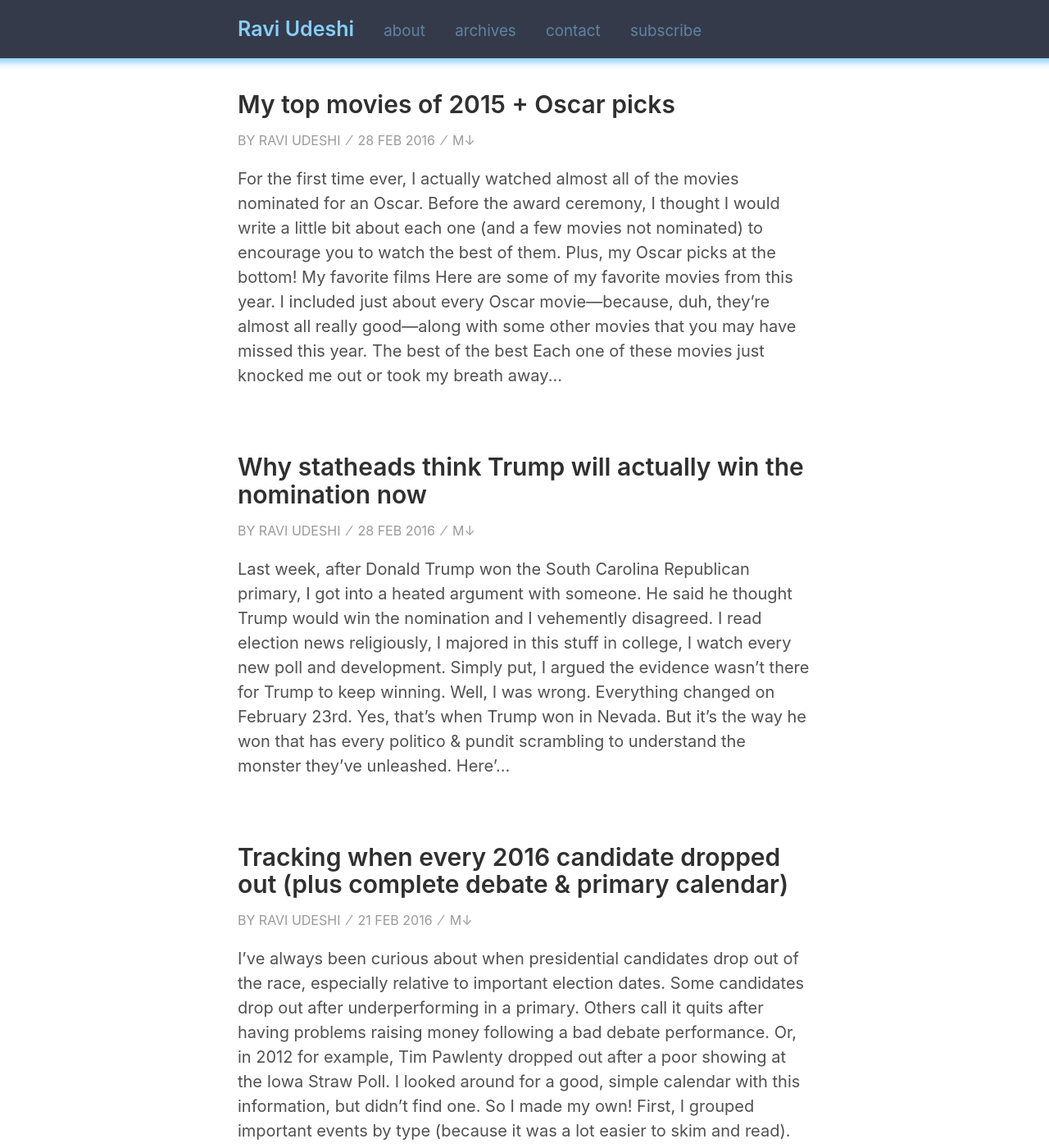
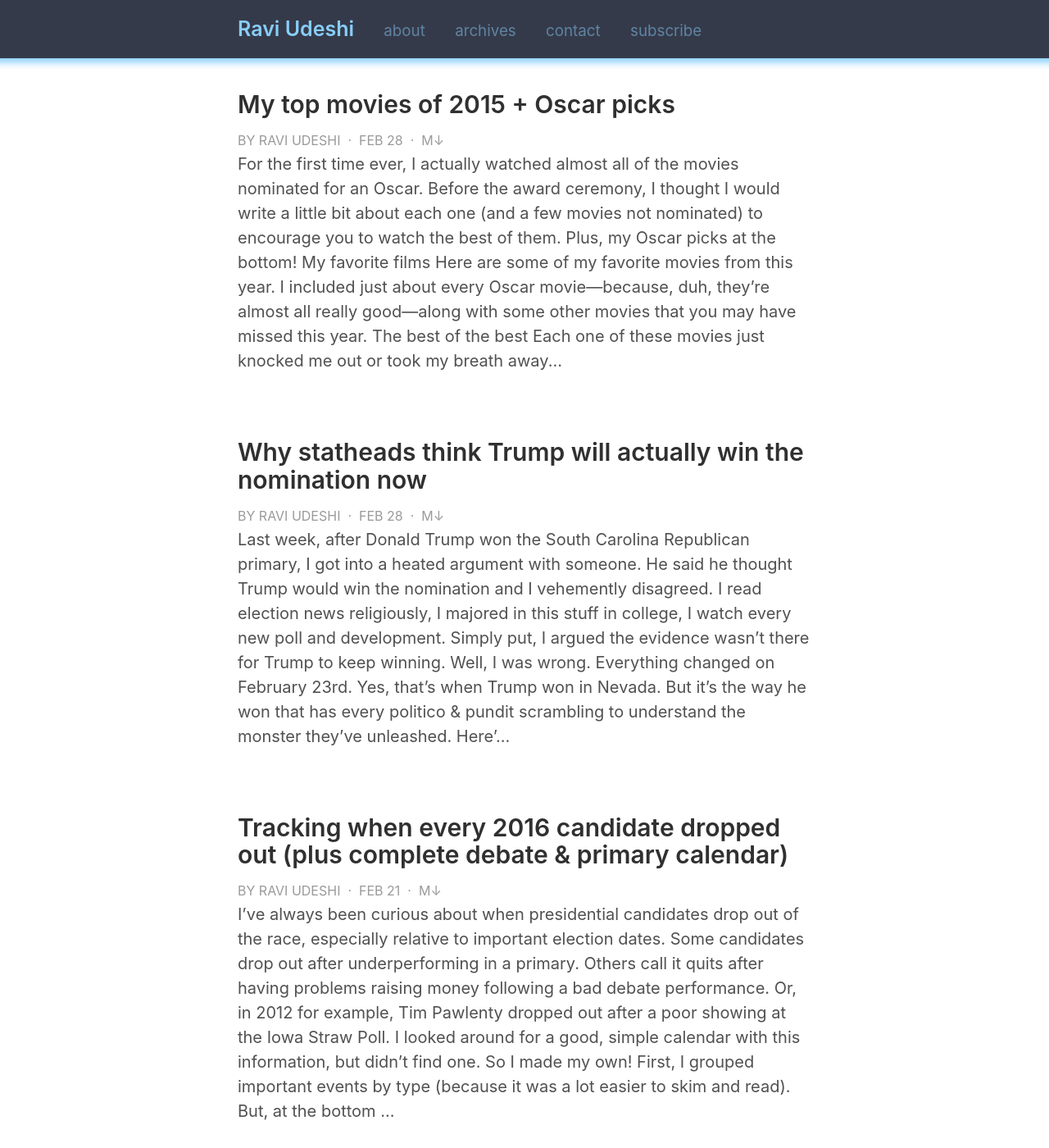
Before and after one commit to rkudeshi/rkudeshi.github.io, a Jekyll site: the page built from index.html, in a window 1280 px wide and 1400 px high. Shown: the whole window at 82% size. Built offline with Jekyll 4.4.1, drawn with Linux system fonts in a browser that asks for light colours; the list of posts is cut into pages by our own code; some of the changed text lies outside the part shown.

Commit message:
Change homepage post-meta formatting

```diff
--- a/index.html
+++ b/index.html
@@ -15,16 +15,13 @@ title: "Ravi Udeshi"
     <!-- <time datetime="{{ post.date | date_to_xmlschema }}" class="post-date">{{ post.date | date_to_string }}</time> -->
 
     <span class="post-meta">
-    <a href="/about">By Ravi Udeshi</a>
-    <span>&nbsp;&#8260;&nbsp;</span>
-    <time datetime="{{ post.date | date_to_xmlschema }}" class="post-date">{{ post.date | date_to_string }}</time>
-    <span>&nbsp;&#8260;&nbsp;</span>
-    <a href="https://raw.githubusercontent.com/{{ site.github.repository_nwo }}/master/{{ post.path }}">M&#8595;</a>
+      <a href="/about">By Ravi Udeshi</a>
+      <span>&nbsp;&middot;&nbsp;</span>
+      <time datetime="{{ post.date | date_to_xmlschema }}">{{ post.date | date: "%b %d" }}</time>
+      <span>&nbsp;&middot;&nbsp;</span>
+      <a href="https://raw.githubusercontent.com/{{ site.github.repository_nwo }}/master/{{ post.path }}">M&#8595;</a>
     </span>
 
-
-    <!-- <div>{{ post.content | strip_html | truncate:150 }}</div> -->
-    <!-- <div>{{ post.content }}</div> -->
     <div class>{{ post.content | strip_html | truncate:600 }}</div>
 
     {% comment %}
```
